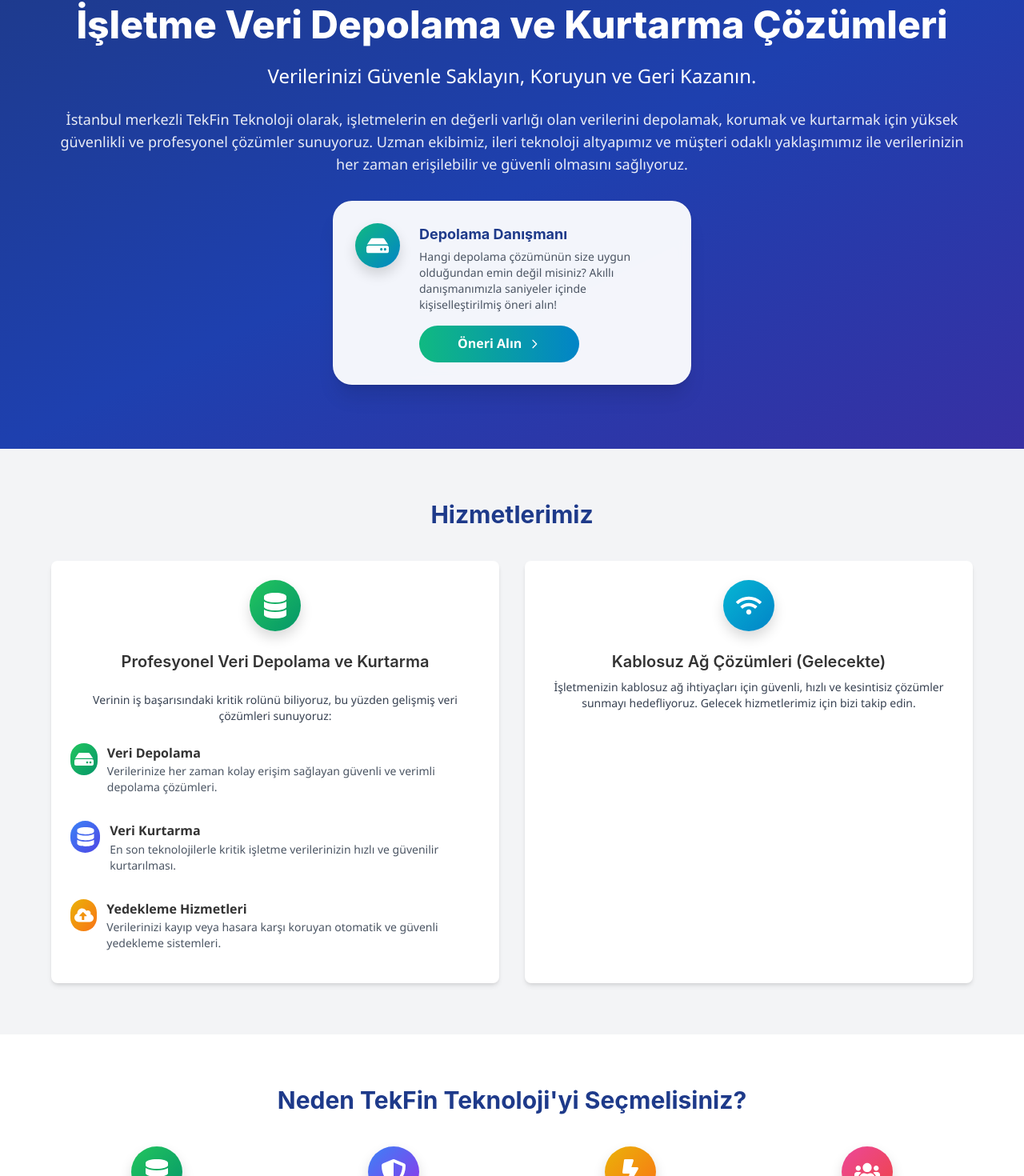
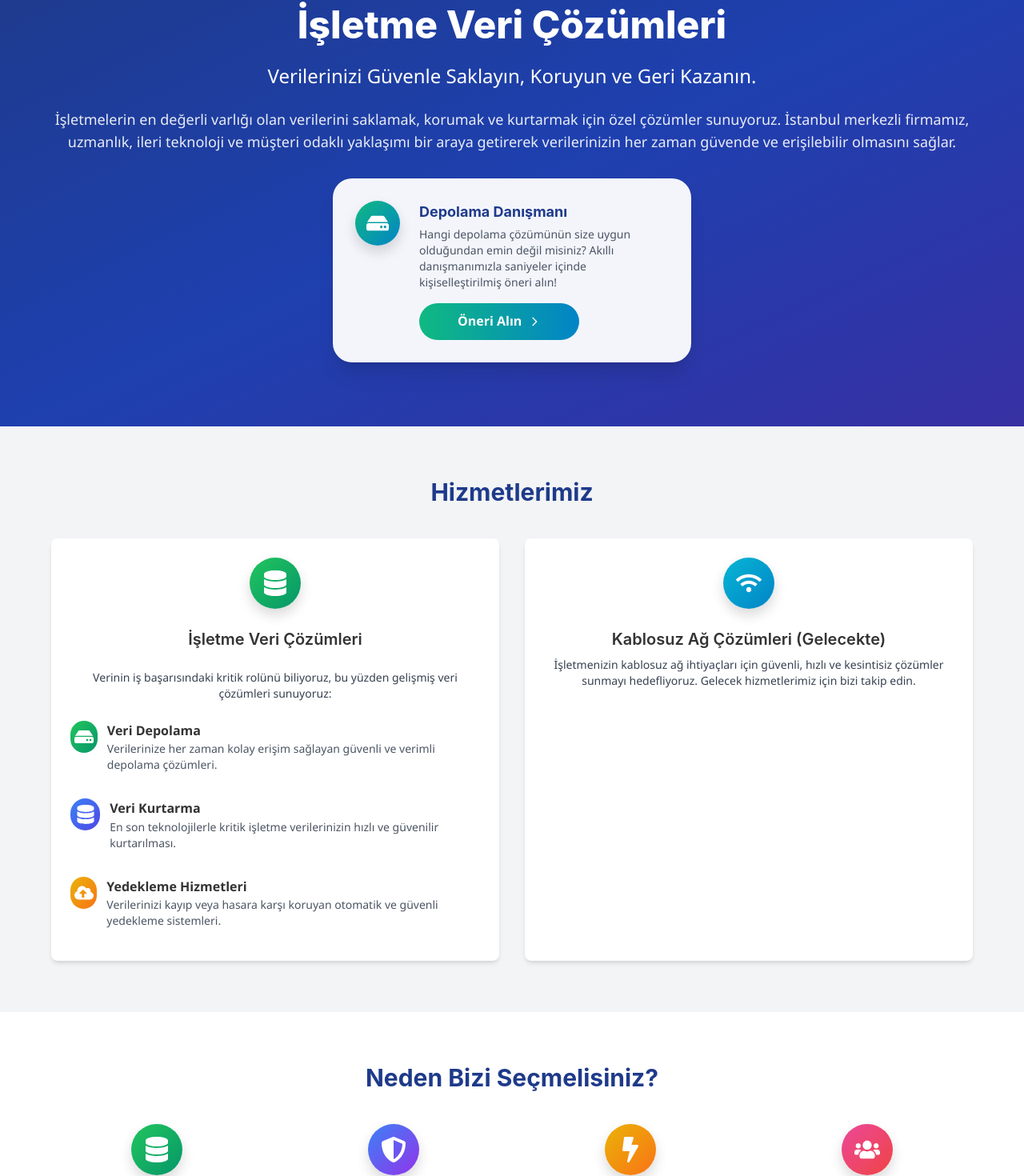
Before and after one commit to SalehKar/tekfin-website, a React (Create React App) app: page / in a window 1280 px wide. Shown: the part 153-1623 px from the top of the page at 80% size. Built offline with nearby package versions, Linux system fonts and the light colour scheme.

Commit message:
Update HomePage.js

```diff
--- a/src/components/HomePage.js
+++ b/src/components/HomePage.js
@@ -7,13 +7,11 @@ const HomePage = ({ language }) => {
 
   const content = {
     tr: {
-      metaTitle: "İşletme Veri Depolama, Kurtarma ve Kablosuz Ağ Çözümleri | TekFin Teknoloji",
-      metaDescription: "TekFin Teknoloji, İstanbul merkezli profesyonel işletme veri depolama, veri kurtarma ve kablosuz ağ çözümleri sunar. Verilerinizi güvenle saklayın, koruyun ve geri kazanın.",
+      mainTitle: "İşletme Veri Çözümleri",
+      subtitle: "Verilerinizi Güvenle Saklayın, Koruyun ve Geri Kazanın.",
+      intro: "İşletmelerin en değerli varlığı olan verilerini saklamak, korumak ve kurtarmak için özel çözümler sunuyoruz. İstanbul merkezli firmamız, uzmanlık, ileri teknoloji ve müşteri odaklı yaklaşımı bir araya getirerek verilerinizin her zaman güvende ve erişilebilir olmasını sağlar.",
 
-      mainTitle: "İşletme Veri Depolama ve Kurtarma Çözümleri",
-      subtitle: "Verilerinizi Güvenle Saklayın, Koruyun ve Geri Kazanın.",
-      intro: "İstanbul merkezli TekFin Teknoloji olarak, işletmelerin en değerli varlığı olan verilerini depolamak, korumak ve kurtarmak için yüksek güvenlikli ve profesyonel çözümler sunuyoruz. Uzman ekibimiz, ileri teknoloji altyapımız ve müşteri odaklı yaklaşımımız ile verilerinizin her zaman erişilebilir ve güvenli olmasını sağlıyoruz.",
-
+      // UPDATED: Storage Advisor texts
       landingTitle: "Depolama Danışmanı",
       landingDescription: "Hangi depolama çözümünün size uygun olduğundan emin değil misiniz? Akıllı danışmanımızla saniyeler içinde kişiselleştirilmiş öneri alın!",
       landingCta: "Öneri Alın",
@@ -21,7 +19,7 @@ const HomePage = ({ language }) => {
       services: {
         title: "Hizmetlerimiz",
         dataSolutions: {
-          title: "Profesyonel Veri Depolama ve Kurtarma",
+          title: "İşletme Veri Çözümleri",
           description: "Verinin iş başarısındaki kritik rolünü biliyoruz, bu yüzden gelişmiş veri çözümleri sunuyoruz:",
           subServices: [
             { title: "Veri Depolama", description: "Verilerinize her zaman kolay erişim sağlayan güvenli ve verimli depolama çözümleri.", icon: <FaHdd className="w-6 h-6 text-white" /> },
@@ -35,7 +33,7 @@ const HomePage = ({ language }) => {
         }
       },
       whyChooseUs: {
-        title: "Neden TekFin Teknoloji'yi Seçmelisiniz?",
+        title: "Neden Bizi Seçmelisiniz?",
         expertise: "Uzmanlık: Veri kurtarma ve işletme veri yönetimi alanında yılların deneyimi.",
         reliability: "Güvenilirlik: Verilerinizin gizliliği ve güvenliği en büyük önceliğimizdir.",
         fastSolutions: "Hızlı Çözümler: Acil durumlarda bile hızlı ve etkili müdahale.",
@@ -47,13 +45,11 @@ const HomePage = ({ language }) => {
       }
     },
     en: {
-      metaTitle: "Business Data Storage, Recovery & Wireless Solutions | TekFin Teknoloji",
-      metaDescription: "TekFin Teknoloji, based in Istanbul, provides professional business data storage, data recovery, and wireless network solutions. Store, protect, and recover your data with confidence.",
+      mainTitle: "Business Data Solutions",
+      subtitle: "Store, Protect, and Recover Your Business Data with Confidence.",
+      intro: "We provide tailored data solutions that help businesses store, protect, and recover their most valuable asset — their data. Based in Istanbul, we combine expertise, advanced technology, and customer focus to ensure your data is always safe and accessible.",
 
-      mainTitle: "Business Data Storage and Recovery Solutions",
-      subtitle: "Store, Protect, and Recover Your Business Data with Confidence.",
-      intro: "At TekFin Teknoloji, based in Istanbul, we deliver high-security and professional solutions for storing, protecting, and recovering your most valuable business asset — your data. With our expert team, advanced technology infrastructure, and customer-focused approach, we ensure your data is always secure and accessible.",
-
+      // UPDATED: Storage Advisor texts
       landingTitle: "Storage Advisor",
       landingDescription: "Not sure which storage fits your needs? Get a tailored recommendation in seconds with our smart advisor!",
       landingCta: "Get Recommendation",
@@ -61,7 +57,7 @@ const HomePage = ({ language }) => {
       services: {
         title: "Our Services",
         dataSolutions: {
-          title: "Professional Data Storage and Recovery",
+          title: "Business Data Solutions",
           description: "We understand the critical role of data in business success, which is why we offer advanced data solutions:",
           subServices: [
             { title: "Data Storage", description: "Secure and efficient storage solutions ensuring your data is always accessible.", icon: <FaHdd className="w-6 h-6 text-white" /> },
@@ -75,7 +71,7 @@ const HomePage = ({ language }) => {
         }
       },
       whyChooseUs: {
-        title: "Why Choose TekFin Teknoloji?",
+        title: "Why Choose Us?",
         expertise: "Expertise: Years of experience in data recovery and business data management.",
         reliability: "Reliability: The confidentiality and security of your data are our top priority.",
         fastSolutions: "Fast Solutions: Quick and effective intervention even in emergencies.",
@@ -120,18 +116,21 @@ const HomePage = ({ language }) => {
           <p className="text-xl md:text-2xl font-light mb-6">{t.subtitle}</p>
           <p className="text-base md:text-lg mb-8 text-white/90">{t.intro}</p>
 
-          {/* Storage Advisor Card */}
+          {/* Storage Advisor Card (refined) */}
           <div className="bg-white/95 backdrop-blur p-6 md:p-7 rounded-2xl shadow-xl inline-block max-w-md text-left ring-1 ring-black/5 transform hover:scale-105 transition">
             <div className="flex items-start gap-4">
+              {/* Icon circle with blended green + blue */}
               <div className="shrink-0 w-14 h-14 flex items-center justify-center bg-gradient-to-br from-emerald-500 to-sky-600 rounded-full shadow">
                 <FaHdd className="w-7 h-7 text-white" />
               </div>
+
               <div className="flex-1">
                 <h3 className="text-lg font-bold text-blue-900 mb-1">{t.landingTitle}</h3>
                 <p className="text-gray-600 text-sm mb-3">{t.landingDescription}</p>
+
                 <button
                   onClick={() => navigate('/storage-advisor')}
-                  className="inline-flex items-center gap-2 px-5 py-2.5 bg-gradient-to-r from-emerald-500 to-sky-600 hover:from-emerald-600 hover:to-sky-700 text-white font-semibold rounded-full transition"
+                  className="inline-flex items-center gap-2 px-5 py-2.5 bg-gradient-to-r from-emerald-500 to-sky-600 hover:from-emerald-600 hover:to-sky-700 text-white font-semibold rounded-full transition focus:outline-none focus-visible:ring-2 focus-visible:ring-white/70"
                   aria-label={t.landingTitle}
                 >
                   <span>{t.landingCta}</span>
@@ -142,6 +141,7 @@ const HomePage = ({ language }) => {
               </div>
             </div>
           </div>
+
         </div>
       </section>
 
@@ -150,6 +150,7 @@ const HomePage = ({ language }) => {
         <div className="container mx-auto px-4">
           <h2 className="text-3xl font-bold text-center text-blue-900 mb-10">{t.services.title}</h2>
           <div className="grid grid-cols-1 md:grid-cols-2 gap-8">
+            {/* Business Data Solutions */}
             <div className="bg-white p-6 rounded-lg shadow-md">
               <div className="flex justify-center items-center w-16 h-16 mx-auto mb-4 bg-gradient-to-br from-green-500 to-emerald-600 rounded-full shadow">
                 <FaDatabase className="w-8 h-8 text-white" />
@@ -171,6 +172,7 @@ const HomePage = ({ language }) => {
               </div>
             </div>
 
+            {/* Wireless Network Solutions */}
             <div className="bg-white p-6 rounded-lg shadow-md text-center">
               <div className="flex justify-center items-center w-16 h-16 mx-auto mb-4 bg-gradient-to-br from-cyan-500 to-sky-600 rounded-full shadow">
                 <FaWifi className="w-8 h-8 text-white" />
@@ -201,11 +203,11 @@ const HomePage = ({ language }) => {
         </div>
       </section>
 
-      {/* Call to Action */}
+      {/* Call to Action Section */}
       <section className="py-20 bg-gradient-to-r from-blue-900 to-indigo-700 text-white text-center">
         <div className="container mx-auto px-4">
           <h2 className="text-2xl md:text-3xl font-semibold mb-6">{t.cta.title}</h2>
-          <button
+        <button
             onClick={() => navigate('/contact')}
             className="px-8 py-4 bg-gradient-to-r from-pink-500 to-red-500 text-white font-bold rounded-full hover:from-pink-600 hover:to-red-600 transition"
           >
```
